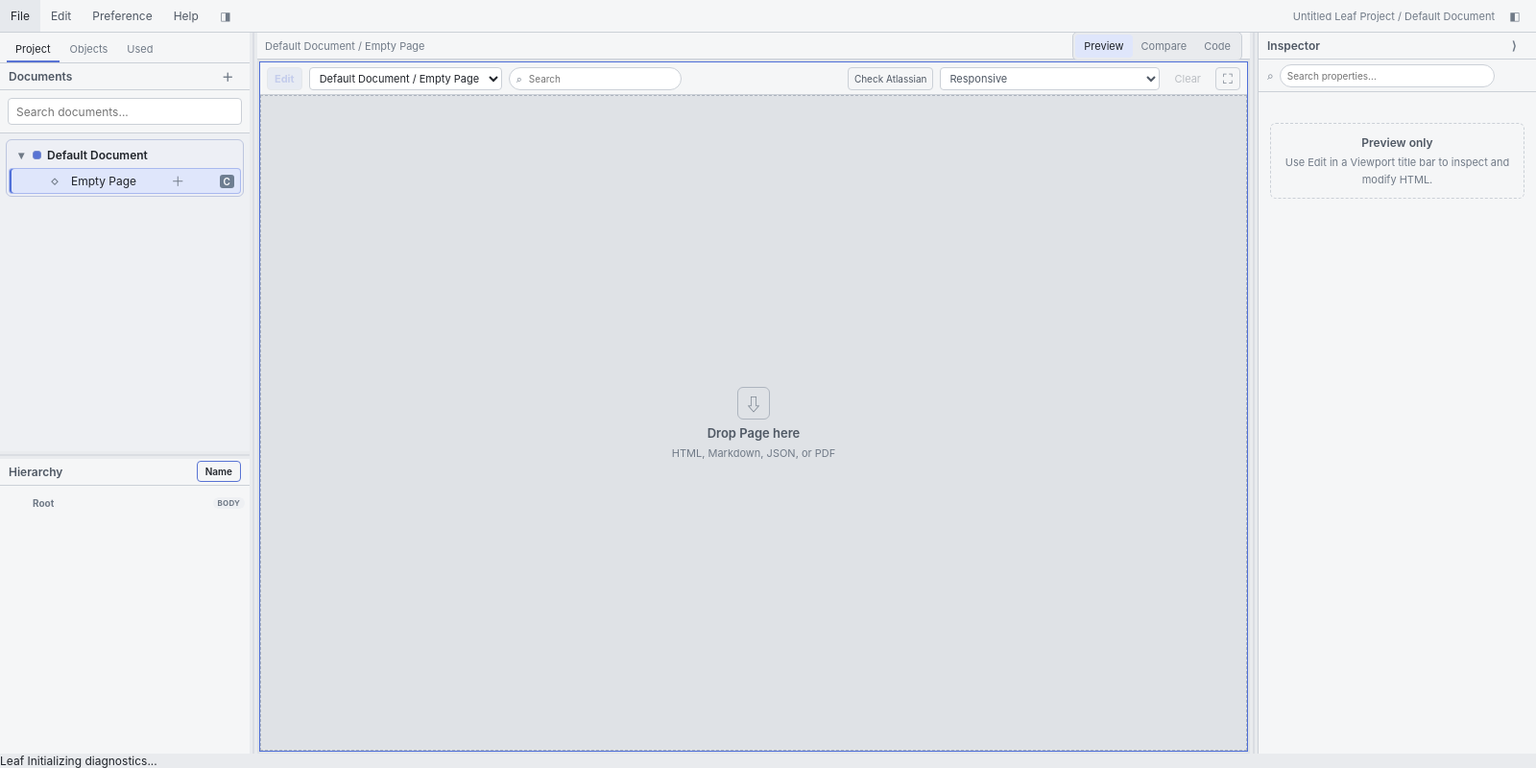
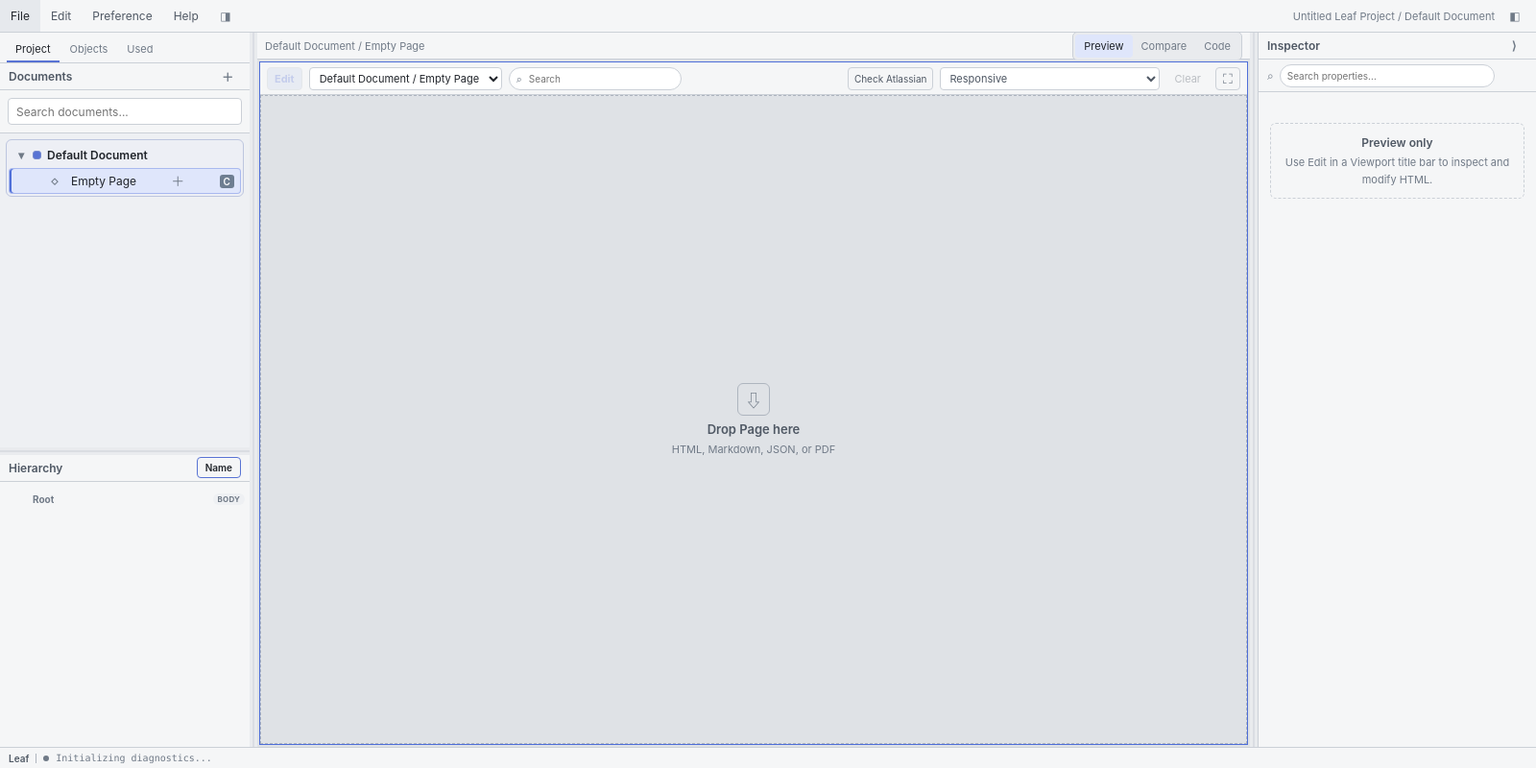
Before and after one commit to linjingzhu/html-leaf, an Electron app: page src/renderer/index.html in a window 1600 px wide. Shown: the whole page at 96% size. Drawn offline with Linux system fonts and the light colour scheme; no server answers.

Commit message:
Style compact version and debug footer

```diff
--- a/src/renderer/styles.css
+++ b/src/renderer/styles.css
@@ -168,7 +168,24 @@ button:focus-visible,input:focus-visible,textarea:focus-visible,select:focus-vis
 .app-startup-progress i{display:block;width:34%;height:100%;background:#9dca35;animation:leaf-startup-progress 1.1s ease-in-out infinite}
 .app-startup.startup-error .app-startup-progress i{background:#d86b72;animation:none;width:100%}
 @keyframes leaf-startup-progress{from{transform:translateX(-110%)}to{transform:translateX(310%)}}
-.app{height:100vh;display:grid;grid-template-rows:34px 1fr}
+.app{height:100vh;display:grid;grid-template-rows:34px minmax(0,1fr) 22px}
+
+.app-statusbar{
+  min-width:0;height:22px;display:flex;align-items:center;gap:7px;padding:0 9px;
+  border-top:1px solid var(--border);background:var(--panel);color:var(--muted);
+  font-size:10px;line-height:1;user-select:none
+}
+.status-version{flex:none;color:var(--text-secondary);font-weight:600}
+.status-divider{width:1px;height:10px;flex:none;background:var(--border-strong)}
+.status-indicator{width:6px;height:6px;flex:none;border-radius:50%;background:var(--muted)}
+.app-statusbar[data-level="success"] .status-indicator{background:var(--success)}
+.app-statusbar[data-level="warning"] .status-indicator{background:var(--warning)}
+.app-statusbar[data-level="error"] .status-indicator{background:var(--error)}
+.app-statusbar[data-level="error"] .status-debug{color:var(--error)}
+.status-debug{
+  min-width:0;overflow:hidden;text-overflow:ellipsis;white-space:nowrap;
+  font-family:"SFMono-Regular",Consolas,"Liberation Mono",monospace
+}
 
 /* Application bar */
 .menubar{
@@ -624,12 +641,13 @@ body[data-theme="light"] .code-area textarea{background:#fbfbfc;color:#242a31}
   color:var(--muted);font-size:11px;line-height:1.4
 }
 .toast{
-  position:fixed;right:14px;bottom:14px;z-index:300;padding:8px 10px;
+  position:fixed;right:14px;bottom:30px;z-index:300;padding:8px 10px;
   background:var(--elevated);border:1px solid var(--border);border-radius:var(--radius-popup);
   box-shadow:var(--shadow-popup);font-size:11px;opacity:0;transform:translateY(6px);
   transition:opacity 130ms,transform 130ms;pointer-events:none
 }
 .toast.show{opacity:1;transform:none}
+body.document-view-only .toast{bottom:14px}
 
 /* Small-window desktop behavior, not mobile redesign */
 @media(max-width:1200px){
@@ -733,6 +751,7 @@ body[data-theme="light"] .code-area textarea{background:#fbfbfc;color:#242a31}
    the same upper-right control becomes the only visible route back to the UI. */
 body.document-view-only .app{grid-template-rows:1fr}
 body.document-view-only .menubar,
+body.document-view-only .app-statusbar,
 body.document-view-only .sidebar,
 body.document-view-only .sidebar-resizer,
 body.document-view-only .inspector,
```
